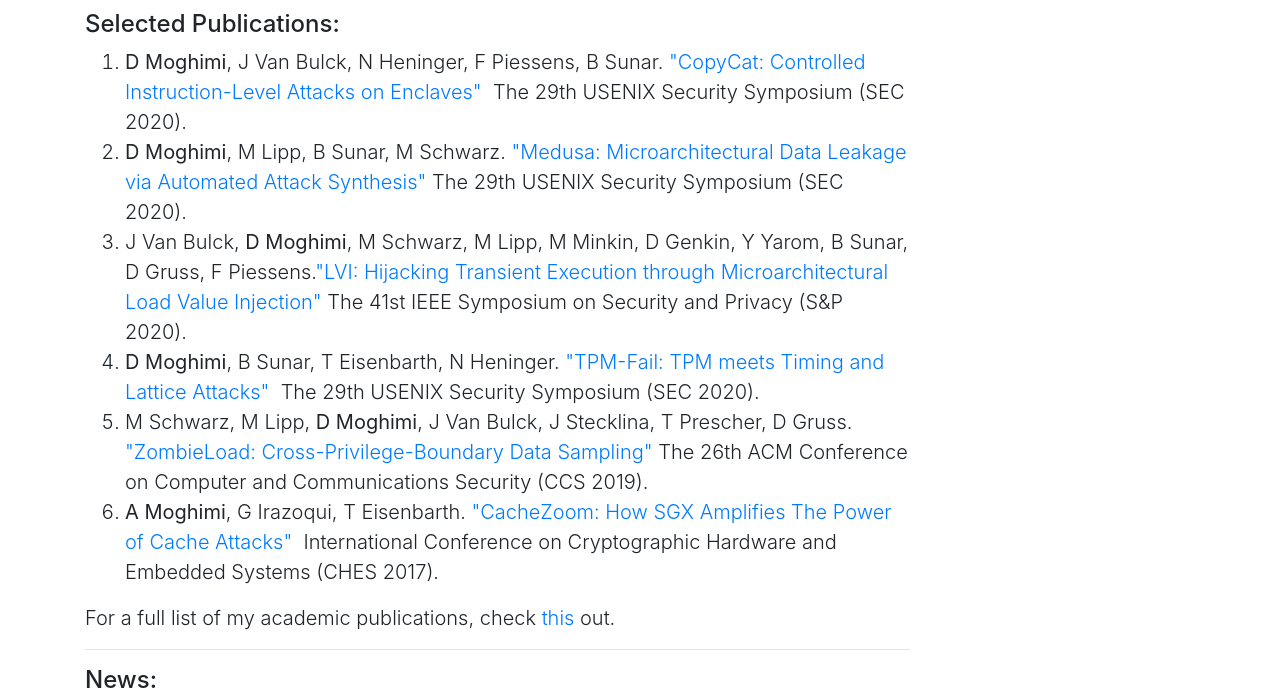
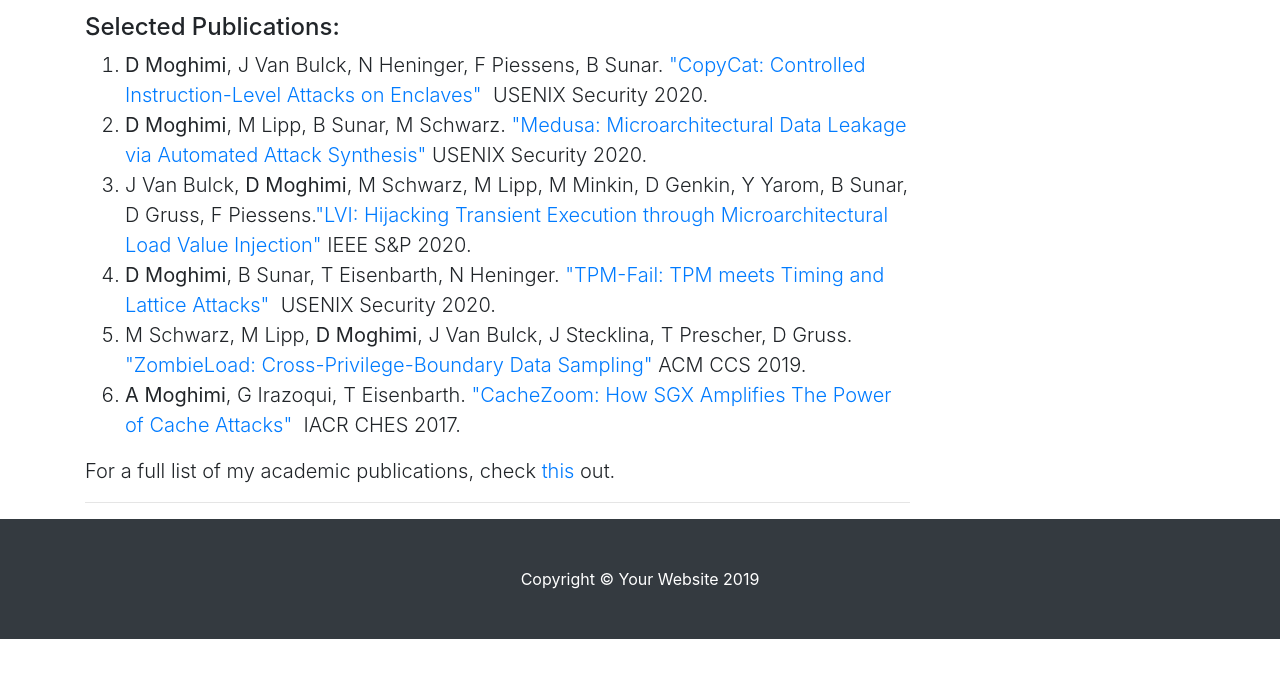
Before and after one commit to flowyroll/flowyroll.github.io, a plain HTML site: page index.html in a window 1280 px wide. Shown: the part 574-1273 px from the top of the page. After the commit the page ends 1213 px from the top, so only its background shows below. Drawn offline with nearby package versions, Linux system fonts and the light colour scheme; some icons are missing.

Commit message:
adjustment

```diff
--- a/index.html
+++ b/index.html
@@ -89,9 +89,13 @@
             I am a postdoctoral scholar &mdash; <a href=https://cse.ucsd.edu/about/news/cse-launches-unique-postdoctoral-fellowship-program>UCSD CSE fellow</a> working with <a href=https://cseweb.ucsd.edu/~nadiah/>Nadia Heninger</a> and <a href=https://cseweb.ucsd.edu/~dstefan/>Deian Stefan</a>.
             <!---->
             I received my PhD in ECE and MSc in CS from <a href=http://wpi.edu/>WPI</a> under the supervision of <a href=https://users.wpi.edu/~sunar//index.html>Berk Sunar</a> and <a href=http://users.wpi.edu/~teisenbarth/>Thomas Eisenbarth</a>.
-            I research computer security and privacy; microarchitectural security, side channels and cryptanalysis, and hardware-based and architectural security primitives.
             <!---->
-            During my graduate studies, I have also interned at <a href=https://talosintelligence.com/>Cisco Talos</a> working on fuzz testing for automated vulnerability discovery and <a href=https://www.qualcomm.com/company/product-security>Qualcomm product security initiative (QPSI)</a> working on system-level security of PCIe controllers.
+            I research computer security and privacy;
+            microarchitectural security,
+            side channels and cryptanalysis, and
+            architectural security primitives.
+            <!---->
+            I have also interned at <a href=https://talosintelligence.com/>Cisco Talos</a> working on fuzz testing for automated vulnerability discovery and <a href=https://www.qualcomm.com/company/product-security>Qualcomm product security initiative (QPSI)</a> working on system-level security of PCIe controllers.
           </p>
           <h4>Contact Information: <div class="float-sm-right"><a href=media/profile.jpg  ><img class="mx-auto rounded-circle" src="media/profile_zoom.png" width="155"/></a>&nbsp;&nbsp;&nbsp;&nbsp;&nbsp;&nbsp;&nbsp;&nbsp;&nbsp;&nbsp;&nbsp;&nbsp;</div></h4>
           <ul class="lead">
@@ -100,26 +104,28 @@
             <li><i class="fa fa-linkedin"></i>&nbsp; Linkedin: <a href="https://www.linkedin.com/in/danielmgmi/">danielmgmi</a></li>
           </ul>
           <br/>
+          <hr>
+
           <h4>Selected Publications:</h4>
           <ol class="lead">
             <li><strong>D Moghimi</strong>, J Van Bulck, N Heninger, F Piessens, B Sunar. <a href="https://www.usenix.org/conference/usenixsecurity20/presentation/moghimi-copycat">"CopyCat: Controlled Instruction-Level Attacks on Enclaves"</a>
-              The 29th USENIX Security Symposium (SEC 2020).
+              USENIX Security 2020.
             </li>
             <li><strong>D Moghimi</strong>, M Lipp, B Sunar, M Schwarz. <a href="https://www.usenix.org/conference/usenixsecurity20/presentation/moghimi-medusa">"Medusa: Microarchitectural Data Leakage via Automated Attack Synthesis"</a>
-              The 29th USENIX Security Symposium (SEC 2020).
+              USENIX Security 2020.
             </li>
             <li>J Van Bulck, <strong>D Moghimi</strong>, M Schwarz, M Lipp, M Minkin, D Genkin, Y Yarom, B Sunar, D Gruss, F Piessens.<a href="https://lviattack.eu/lvi.pdf">"LVI: Hijacking Transient Execution through Microarchitectural Load Value Injection"</a>
-              The 41st IEEE Symposium on Security and Privacy (S&P 2020).
+              IEEE S&P 2020.
             </li>
             <li><strong>D Moghimi</strong>, B Sunar, T Eisenbarth, N Heninger. <a href="https://www.usenix.org/conference/usenixsecurity20/presentation/moghimi-tpm">"TPM-Fail: TPM meets Timing and Lattice Attacks"</a>
-              The 29th USENIX Security Symposium (SEC 2020).
+              USENIX Security 2020.
             </li>
             <li>M Schwarz, M Lipp, <strong>D Moghimi</strong>, J Van Bulck, J Stecklina, T Prescher, D Gruss. <a href="https://dl.acm.org/doi/10.1145/3319535.3354252">"ZombieLoad: Cross-Privilege-Boundary Data Sampling"</a>
-              The 26th ACM Conference on Computer and Communications Security (CCS 2019).
+              ACM CCS 2019.
             </li>
             <li><strong>A Moghimi</strong>, G Irazoqui, T Eisenbarth.
               <a href=https://link.springer.com/chapter/10.1007/978-3-319-66787-4_4>"CacheZoom: How SGX Amplifies The Power of Cache Attacks"</a>
-              International Conference on Cryptographic Hardware and Embedded Systems (CHES 2017).
+              IACR CHES 2017.
             </li>
           </ol>
           <p class="lead">
@@ -133,9 +139,7 @@
 
         <hr>
 
-        <h4>News:</h4>
-
-
+        <!-- <h4>News:</h4>
         <dl class="row">
           <dt class="col-sm-2">03/01/2021</dt><dd class="col-sm-10">Swivel got accepted to Usenix Security 2021.</dt>
           <dt class="col-sm-2">01/04/2021</dt><dd class="col-sm-10">joined <a href=https://cse.ucsd.edu/>UCSD CSE</a> as a Postdoctoral Scholar.</dt>
@@ -177,9 +181,9 @@
           <dt class="col-sm-2">06/06/2016</dt><dd class="col-sm-10">joined Cisco Talos in Austin, TX for 12 weeks as a Research Intern.</dd>
           <dt class="col-sm-2">01/04/2016</dt><dd class="col-sm-10">transferred to <a href=https://www.wpi.edu/>WPI</a> as a Graduate Student.</dd>
           <dt class="col-sm-2">09/22/2015</dt><dd class="col-sm-10">joined <a href=https://wayne.edu/>WSU</a> as a Graduate Student.</dd>
-      </dl>
+      </dl> -->
 
-      <hr>
+      <!-- <hr> -->
       </div>
 
       <!-- Sidebar Widgets Column -->
```
